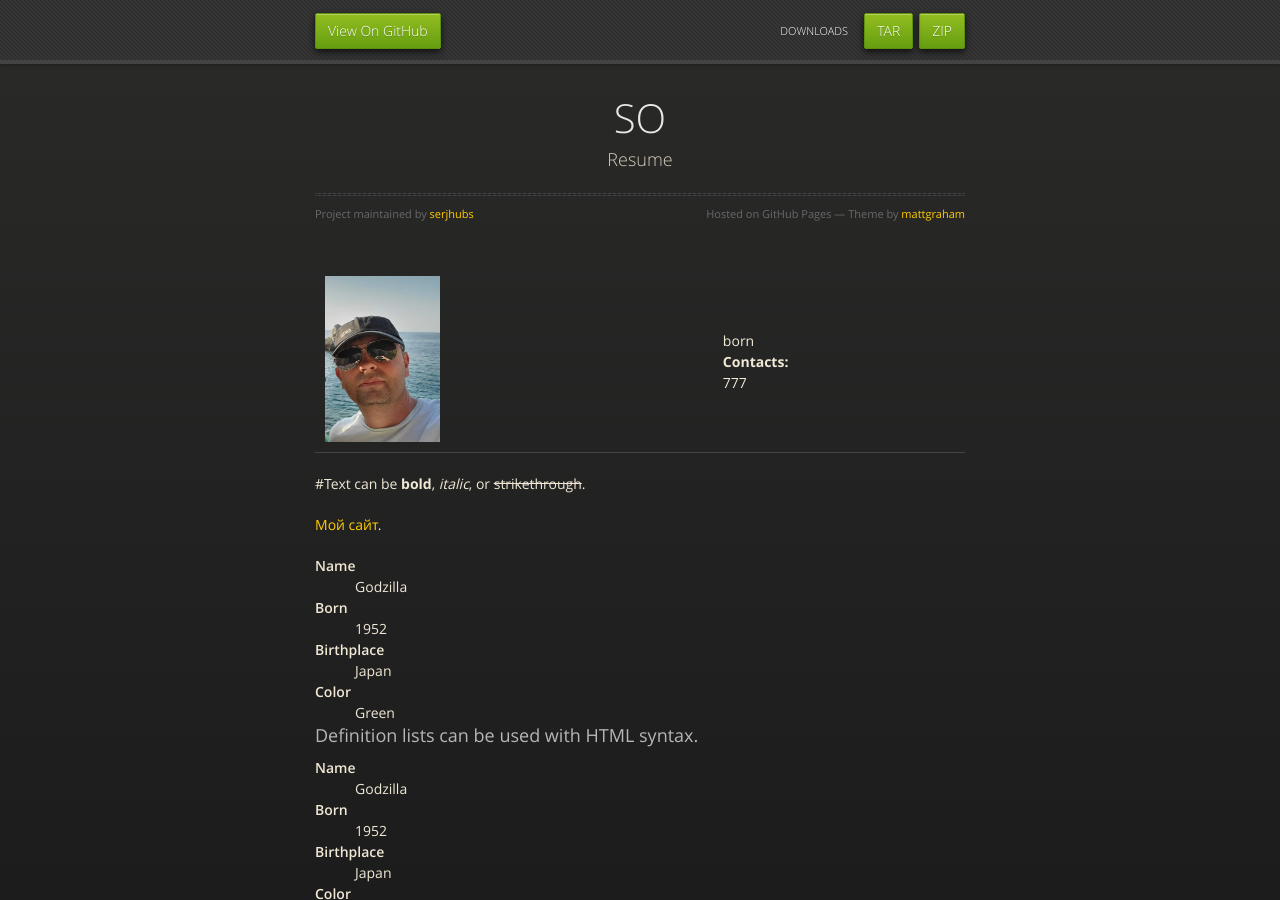
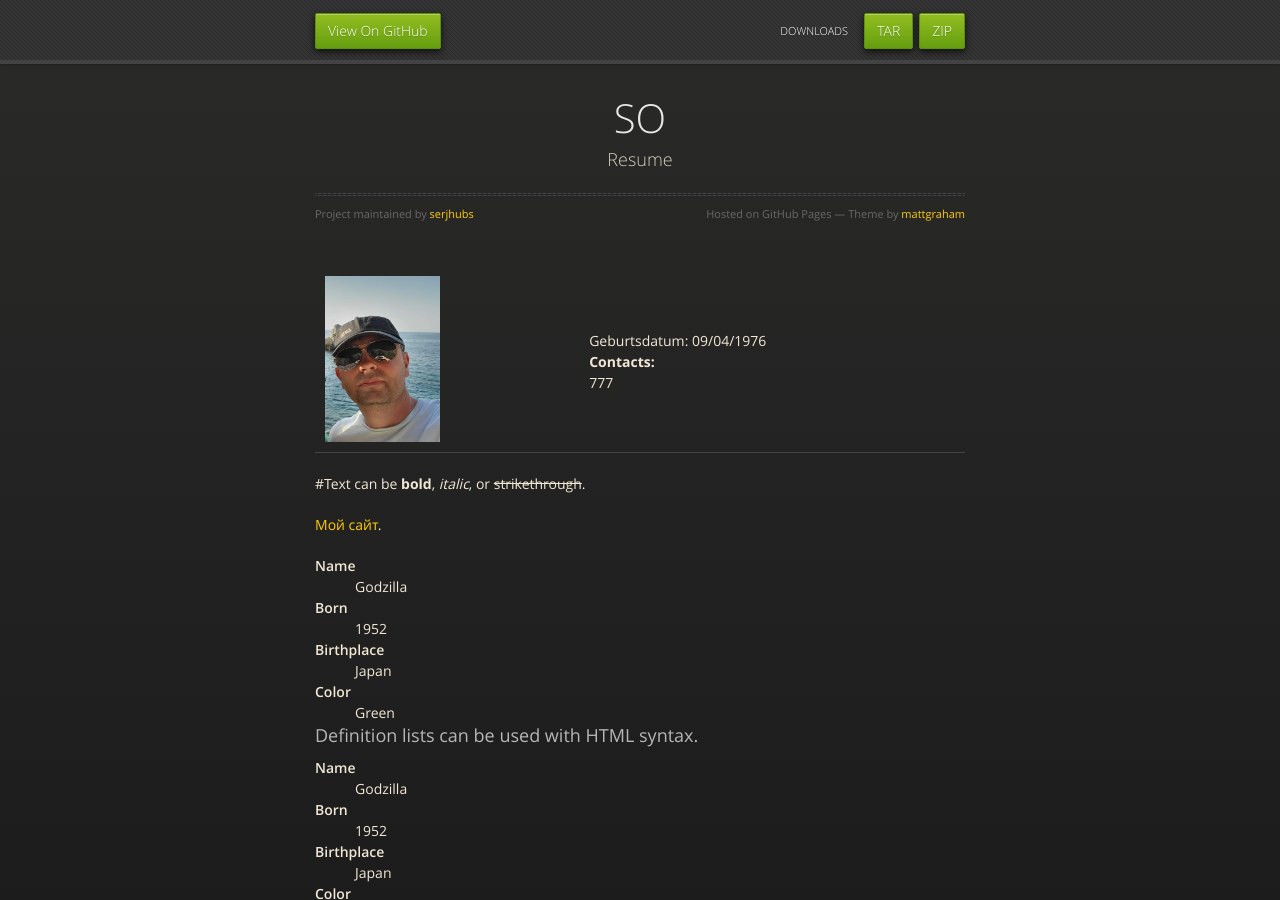
Before and after one commit to serjhubs/Resume, a Jekyll site: the page built from index.md, in a window 1280 px wide and 900 px high. Built offline with Jekyll 4.4.1, drawn with Linux system fonts in a browser that asks for light colours.

Commit message:
Update index.md

```diff
--- a/index.md
+++ b/index.md
@@ -4,7 +4,7 @@ layout: default
 <Html>
    <table><tr>
       <td><img src="https://github.com/serjhubs/Resume/blob/main/_includes/SO.jpeg?raw=true" width="115" heihgt="125"></td>
-      <td>born
+      <td> Geburtsdatum: 09/04/1976
        <br><strong>Contacts:</strong>
         <br>777
       </td>
```
